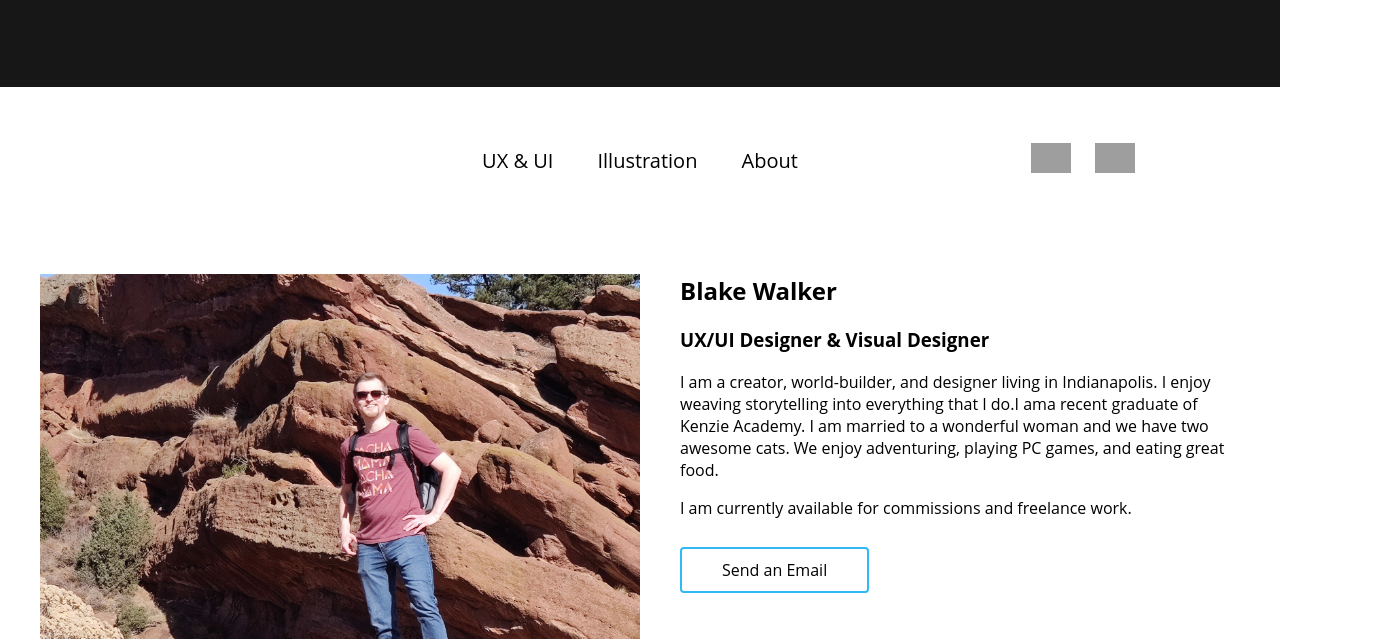
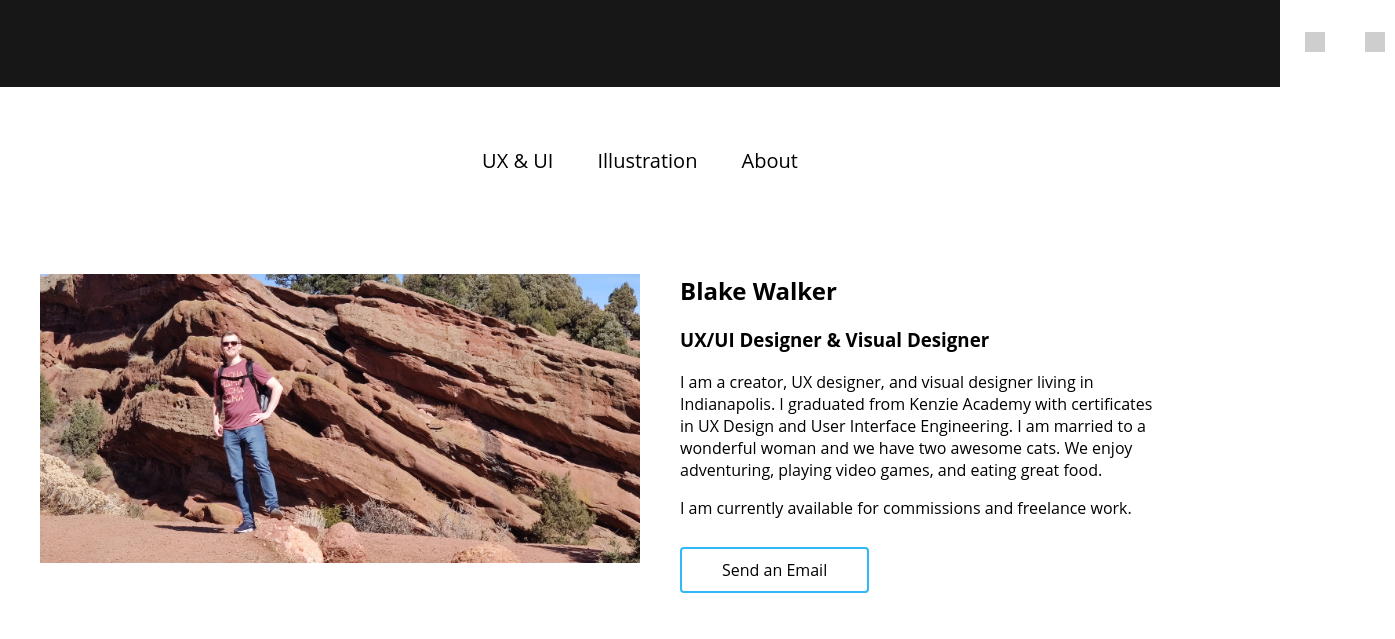
Before and after one commit to blakewdesigns/blakewdesigns.github.io, a plain HTML site: page about.html in a window 1280 px wide. Shown: the part 273-912 px from the top of the page, 1395 px wide, since content can reach past the window. Drawn offline with Linux system fonts and the light colour scheme; grey boxes are pictures that could not be loaded.

Commit message:
Fixed Social Icons

```diff
--- a/about.html
+++ b/about.html
@@ -10,19 +10,20 @@
 </head>
 <body>
     <header>
-        <img class="logo" src="https://i.imgur.com/CW7VmMm.png" alt="Logo">
+        <img class="logo" src="https://i.imgur.com/CW7VmMm.png" alt="Blake W Designs Logo">
     </header>
+    <div class="icons">
+        <a href="https://www.linkedin.com/in/blakewdesigns/"><div class="social1"></div></a>
+        <a href="https://www.instagram.com/blakewdesigns/"><div class="social2" ></div></a>
+    </div>
     <div class="nav">
         <div class="links">
             <a href="index.html">UX & UI</a>
             <a href="illustration.html">Illustration</a>
             <a href="about.html">About</a>
-        </div><div class="icons">
-            <a href="https://www.linkedin.com/in/blakewdesigns/"><img class="social" src="https://i.imgur.com/RzjKtpK.png" alt="linkedin"></a>
-            <a href="https://www.instagram.com/blakewdesigns/"><img class="social" src="https://i.imgur.com/tiargvZ.png" alt="instagram"></a>
         </div>
     </div>
-    <div class="wrapper">
+    <div id="aboutwrapper">
         <div class="leftcontainer">
             <img src="src/images/Website Pic.jpg">
         </div>
@@ -30,8 +31,8 @@
             <div class="containertext">
                 <h2>Blake Walker</h2>
                 <h3>UX/UI Designer & Visual Designer</h3>
-                <p>I am a creator, world-builder, and designer living in Indianapolis. I enjoy weaving storytelling into everything that I do.I ama recent graduate of Kenzie Academy.
-                    I am married to a wonderful woman and we have two awesome cats. We enjoy adventuring, playing PC games, and eating great food.
+                <p>I am a creator, UX designer, and visual designer living in Indianapolis. I graduated from Kenzie Academy with certificates in UX Design and User Interface Engineering.
+                    I am married to a wonderful woman and we have two awesome cats. We enjoy adventuring, playing video games, and eating great food.
                 </p>
                 <p>I am currently available for commissions and freelance work.</p>
             </div>
--- a/global.css
+++ b/global.css
@@ -40,14 +40,51 @@ h2{
     color: #30b8f7;
 }
 .icons{
+    display: flex;
     position: absolute;
-    padding-right: 135px;
+    width: 100%;
+    height: 30px;
+    justify-content: right;
+    top: 295px;
+    left: 95px;
 }
-.social{
-    max-height: 30px;
-    padding: 10px;
+.icons a{
+    height: 40px;
+    width: 40px;
+    opacity: .5;
+    vertical-align: center;
+}
+.icons a:hover{
+    opacity: 1;
+}
+.social1{
+    height: 40px;
+    width: 40px;
+    background-position: center;
+    background-image: url(https://i.imgur.com/RzjKtpK.png);
+    background-size: 20px 20px;
+    background-repeat: no-repeat;
+    background-color: #ffffff;
+    border-radius: 50%;
+}
+.social2{
+    height: 40px;
+    width: 40px;
+    background-position: center;
+    background-image: url(https://i.imgur.com/tiargvZ.png);
+    background-size: 20px 20px;
+    background-repeat: no-repeat;
+    background-color: #ffffff;
+    border-radius: 50%;
+    margin-left: 20px;
 }
 .wrapper{
+    display: flex;
+    justify-content: center;
+    flex-wrap: wrap;
+    align-items: center;
+}
+#aboutwrapper{
     display: flex;
     justify-content: center;
     flex-wrap: wrap;
@@ -108,20 +145,20 @@ h2{
 }
 .leftcontainer{
     width: 50%;
-      object-fit: contain;
+    object-fit: cover;
     overflow: hidden;
 }
 .leftcontainer img{
     margin: 40px;
-}
-  .leftcontainer img{
-      height: 500px;
+    max-width: 100%;
+    height: auto;
 }
 .rightcontainer{
     width: 50%;
 }
 .containertext{
     margin: 40px;
+    max-width: 75%;
 }
 footer{
     width: 100%;
@@ -169,22 +206,34 @@ footer{
     width: 75%;
     margin: 50px 0px;
 }
-
-@media (max-width: 1200px){
+@media (max-width: 640px){
+    .header{
+        object-fit: scale-down;
+    }
     .icons{
-        padding-right: 30px;
+        justify-content: center;
+        left: -10px;
     }
-    .wrapper{
-        align-items: center;
+    #aboutwrapper{
+        flex-direction: column;
     }
+    .rightcontainer{
+        width: 100%;
+    }
+    .leftcontainer{
+        width:97.2%;
+        object-fit: contain;
+    }
+    .leftcontainer img{
+        margin: 10px;
+    }
+}
+@media (max-width: 1400px){
     .project{
         margin-left: 20px;
         margin-right: 20px;
         margin-bottom: 30px;
     }
-    .links{
-        margin-left: 30px;
-    }
     .portraitwrap{
         width: 30%;
     }
```
Also changed, not shown: framer.html (+4 -3 lines), illustration.html (+4 -3 lines), index.html (+4 -3 lines), packet.html (+4 -3 lines), painting.html (+4 -3 lines), portraits.html (+4 -3 lines), span.html (+4 -3 lines), vector.html (+4 -3 lines), vroom.html (+4 -3 lines). Lines whose indentation alone changed are shown as unchanged.
